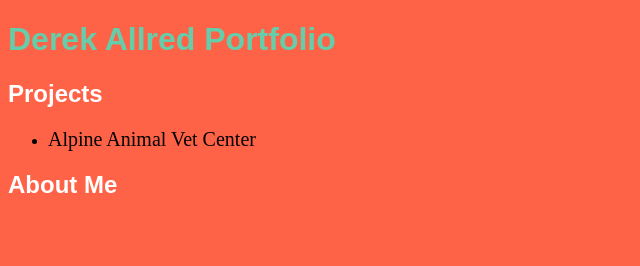
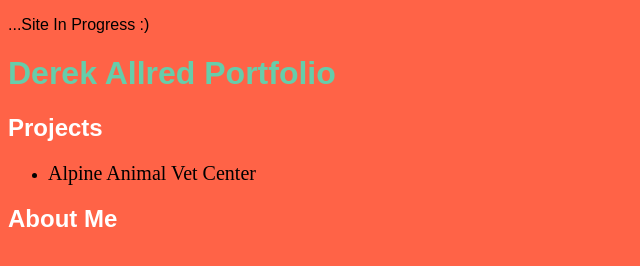
Before and after one commit to T90allred/T90allred.github.io, a plain HTML site: page index.html in a window 1280 px wide. Shown: the whole page, without its empty margins (0-640 px from the left). Drawn offline with Linux system fonts and the light colour scheme.

Commit message:
added "in progress" to main page

```diff
--- a/index.html
+++ b/index.html
@@ -5,6 +5,7 @@
         <link rel="stylesheet" href="main.css">
     </head>
     <body>
+      <p>...Site In Progress :)</p>
       <h1>Derek Allred Portfolio</h1>
       <h2>Projects</h2>
         <ul>
```
Lines whose indentation alone changed are shown as unchanged.
